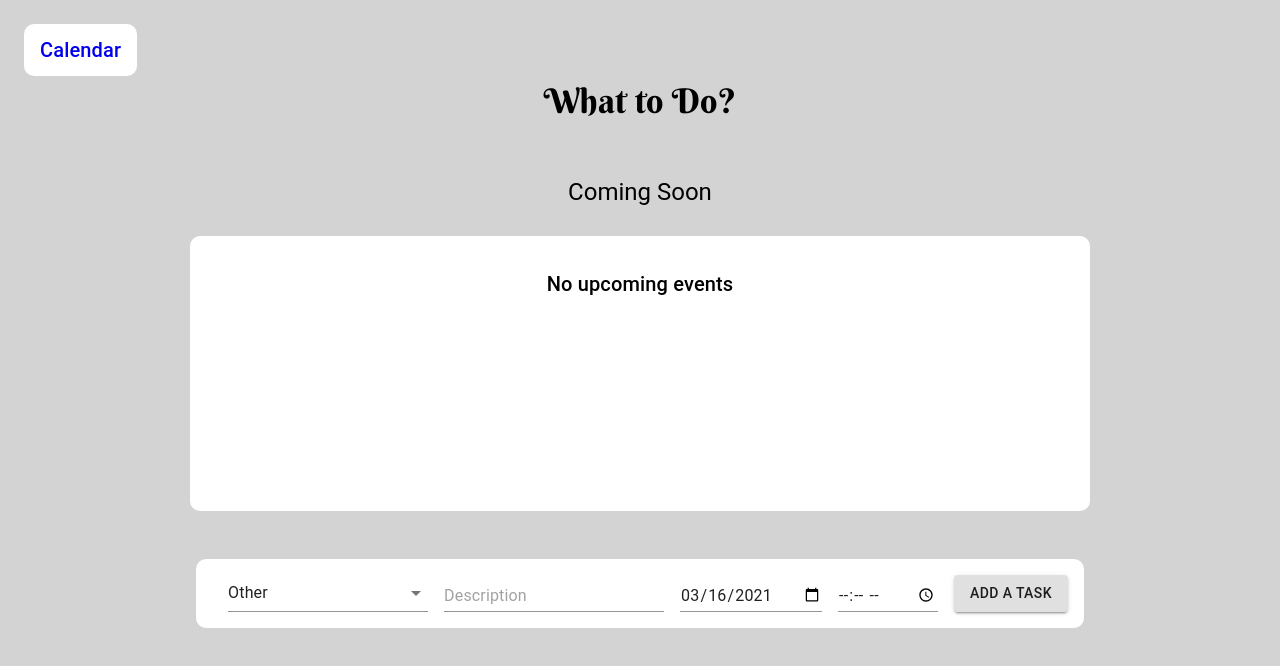
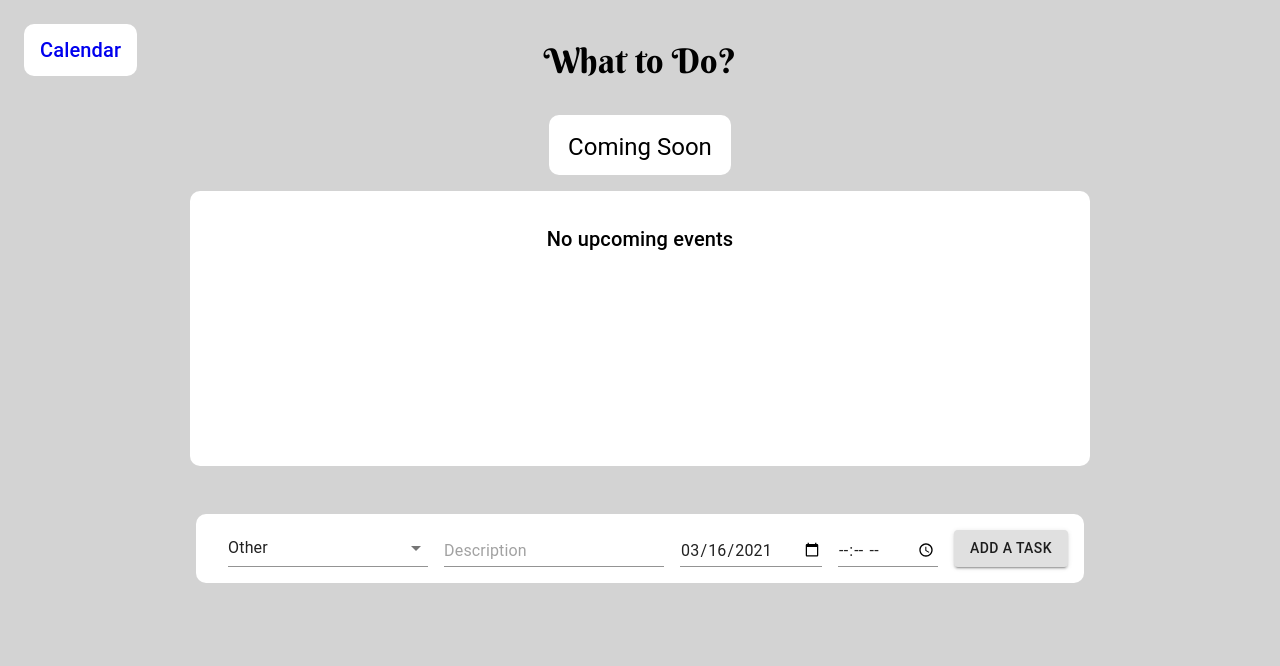
Before and after one commit to k-westbrook/what-to-do, a React (Create React App) app: page / in a window 1280 px wide. Shown: the top 666 px of the page. Built offline with nearby package versions, Linux system fonts and the light colour scheme.

Commit message:
update styling

```diff
--- a/src/components/Calendar.tsx
+++ b/src/components/Calendar.tsx
@@ -98,7 +98,12 @@ const CalendarComponent: FunctionComponent<{ todoList: any }> = (
           }
           view="month"
           views={['month']}
-          style={{ height: '400px', width: '80vw' }}
+          style={{
+            height: '450px',
+            width: '900px',
+            backgroundColor: 'white',
+            borderStyle: 'solid',
+          }}
           components={{
             // you have to pass your custom wrapper here
             // so that it actually gets used
--- a/src/components/ComingSoon.tsx
+++ b/src/components/ComingSoon.tsx
@@ -64,7 +64,7 @@ const ComingSoon: FunctionComponent<ComingSoonProps> = (props: any) => {
   return (
     <div>
       <DivWrapper height="60px" padding="0">
-        <TextWrapper>
+        <TextWrapper backgroundColor="white" borderRadius="10px" width="150px">
           <Typography variant="h5">Coming Soon</Typography>
         </TextWrapper>
       </DivWrapper>
--- a/src/components/Dashboard.tsx
+++ b/src/components/Dashboard.tsx
@@ -22,7 +22,13 @@ const Dashboard: FunctionComponent = () => {
   // replace the Link with just to="/calendar" once backend is set up
   return (
     <div>
-      <DivWrapper padding="0" height="40px" position="start">
+      <DivWrapper padding="0" position="flex-start">
+        <DivWrapper
+          padding="0"
+          height="75px"
+          position="start"
+          style={{ position: 'absolute' }}
+        >
           <TextWrapper
             padding="1rem"
             textAlign="center"
@@ -37,12 +43,19 @@ const Dashboard: FunctionComponent = () => {
             </StyledLink>
           </TextWrapper>
         </DivWrapper>
-      <DivWrapper height="10vh" padding="0">
-        <TextWrapper>
+        <DivWrapper height="75px" padding="0" style={{ flex: '1 0 auto' }}>
+          <TextWrapper
+            padding="1rem"
+            textAlign="center"
+            width=""
+            height="20px"
+            style={{ alignItems: 'center' }}
+          >
             <Typography style={{ fontFamily: 'Berkshire Swash' }} variant="h4">
               What to Do?
             </Typography>
           </TextWrapper>
+        </DivWrapper>
       </DivWrapper>
       <DivWrapper>
         <ComingSoon
--- a/src/components/structure/DivWrapper.tsx
+++ b/src/components/structure/DivWrapper.tsx
@@ -1,13 +1,19 @@
 import React from 'react';
 import styled from 'styled-components';
+import { FileExtensionInfo } from 'typescript';
 
 export const DivWrapper = styled.div<{
   position?: string;
   height?: string;
   padding?: string;
+  flexDirection?: string;
+  display?: string;
 }>`
   padding: ${(props) => (props.padding ? props.padding : '1rem')};
-  display: flex;
+  display: ${(props) => (props.display ? props.display : 'flex')};
   justify-content: ${(props) => (props.position ? props.position : 'center')};
   height: ${(props) => props.height};
+  flex-direction: ${(props) =>
+    props.flexDirection ? props.flexDirection : 'row'};
+  height: ${(props) => props.height};
 `;
```
Lines whose indentation alone changed are shown as unchanged.
